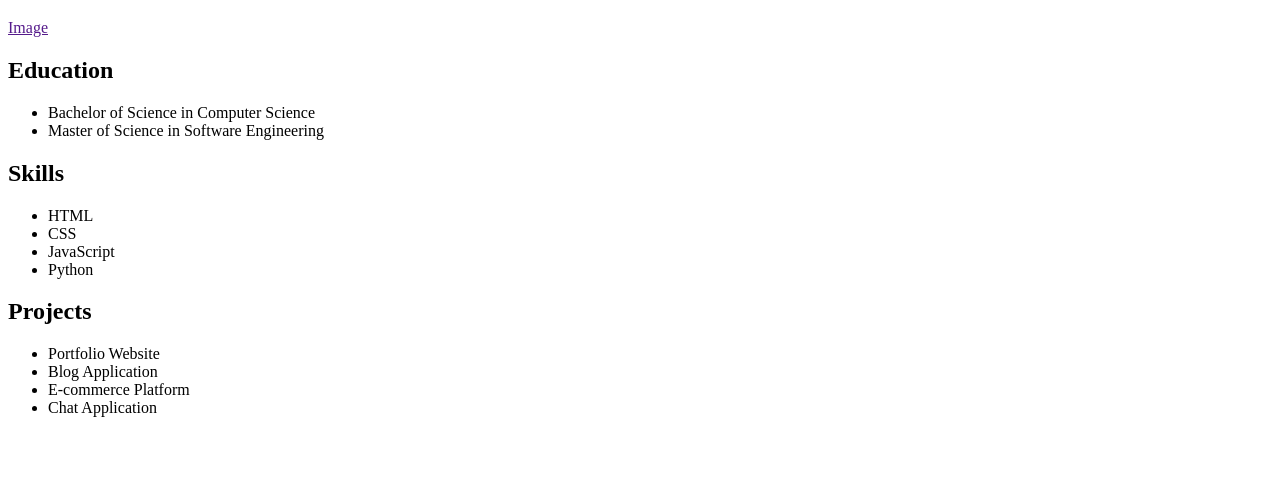
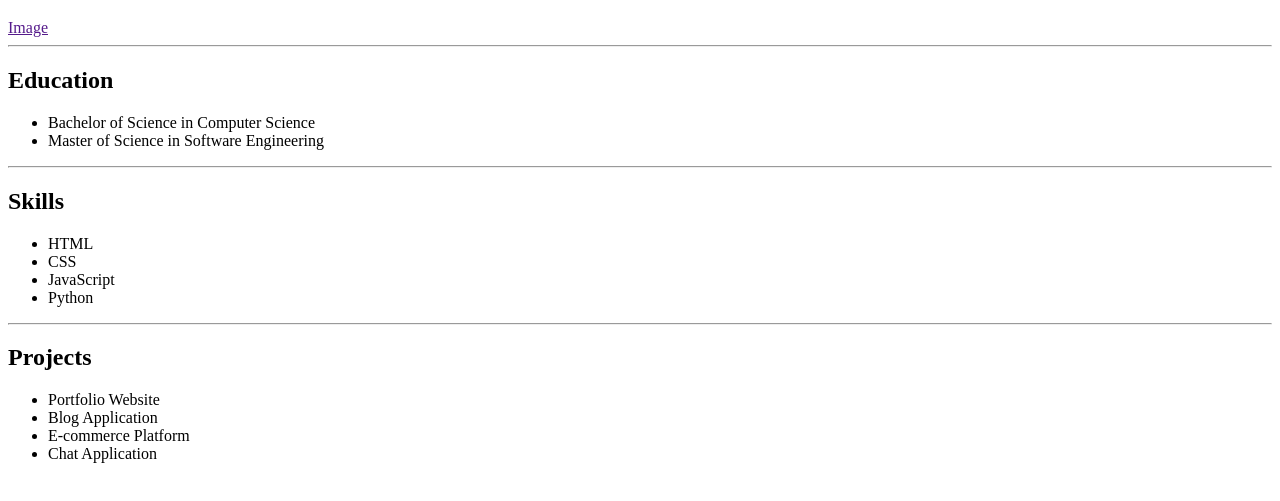
Before and after one commit to awaisfraaz/Web-Foundational, a plain HTML site: page Day-2/basicportfolio.html in a window 1280 px wide. Shown: the part 61-562 px from the top of the page. Drawn offline with Linux system fonts and the light colour scheme.

Commit message:
Update Basicportfolio.html

```diff
--- a/Day-2/basicportfolio.html
+++ b/Day-2/basicportfolio.html
@@ -8,12 +8,14 @@
   <body>
     <h1>Awais Fraaz</h1>
     <a href="">Image</a>
-
+     <hr>
     <h2>Education</h2>
     <ul>
       <li>Bachelor of Science in Computer Science</li>
       <li>Master of Science in Software Engineering</li>
     </ul>
+</hr>
+<hr>
     <h2>Skills</h2>
     <ul>
       <li>HTML</li>
@@ -21,6 +23,8 @@
       <li>JavaScript</li>
       <li>Python</li>
     </ul>
+</hr>
+<hr>
     <h2>Projects</h2>
     <ul>
       <li>Portfolio Website</li>
@@ -28,6 +32,7 @@
       <li>E-commerce Platform</li>
         <li>Chat Application</li>
     </ul>
+</hr>
   </body>
 
 </html>
```
